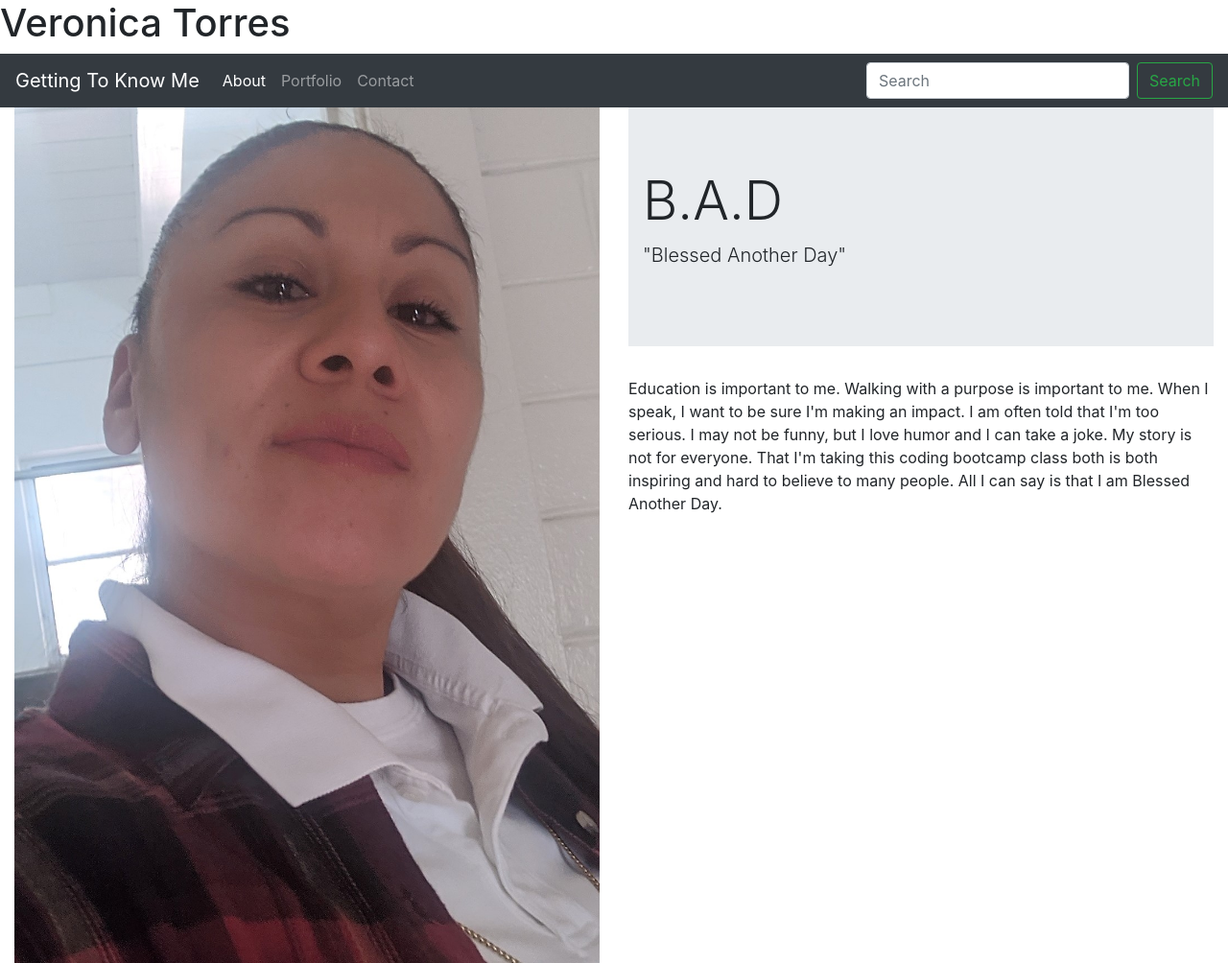
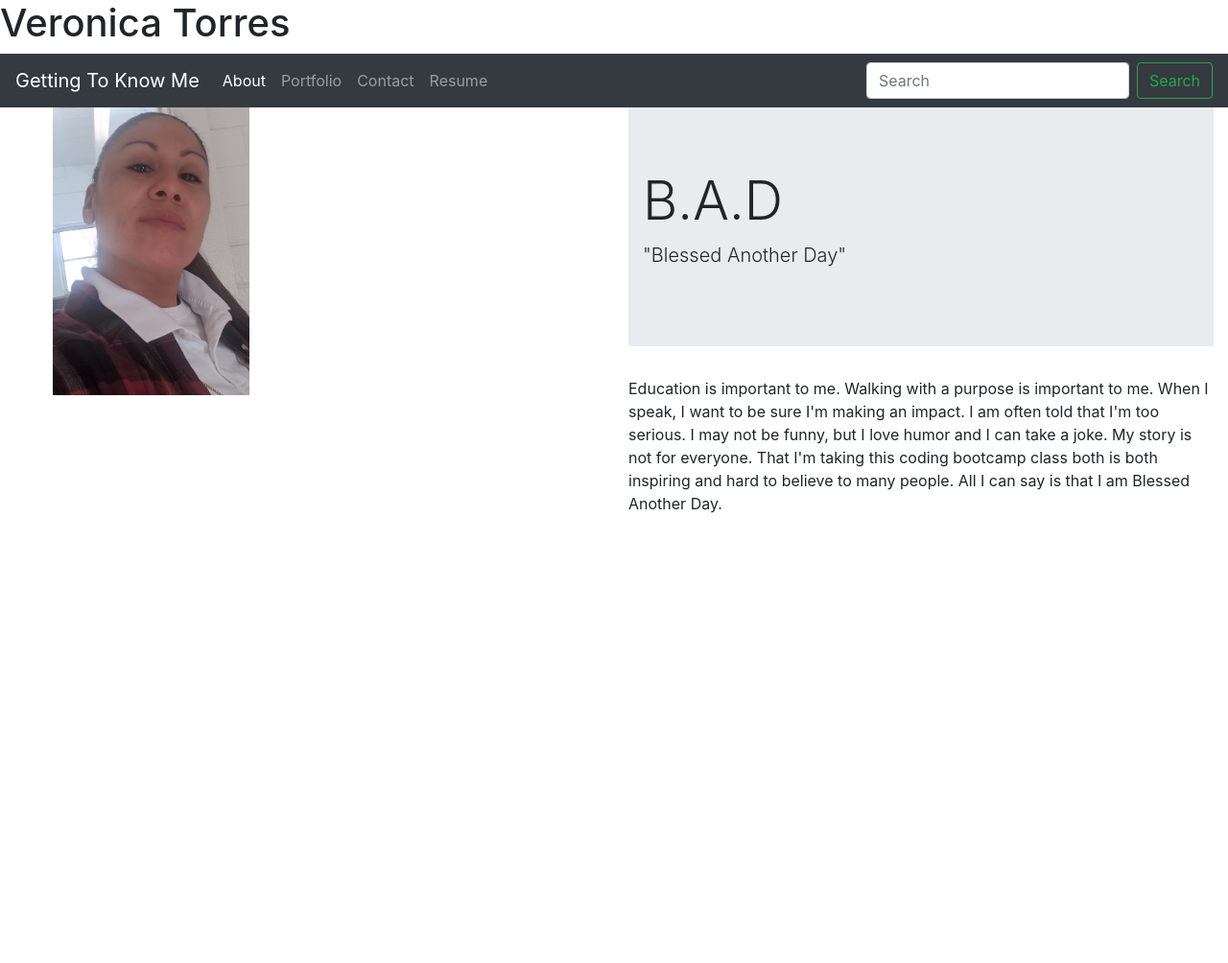
Before and after one commit to Drapeto/Portfolio, a plain HTML site: page index.html in a window 1280 px wide. Shown: the whole page at 96% size. After the commit the page ends 800 px from the top, so only its background shows below. Drawn offline with nearby package versions, Linux system fonts and the light colour scheme.

Commit message:
add CSS link and resume link

```diff
--- a/index.html
+++ b/index.html
@@ -4,6 +4,7 @@
 <head>
   <meta charset="UTF-8">
   <meta name="viewport" content="width=device-width, initial-scale=1.0">
+  <link rel="stylesheet" type="text/css" href="style.css">
   <link rel="stylesheet" href="https://stackpath.bootstrapcdn.com/bootstrap/4.4.1/css/bootstrap.min.css"
     integrity="sha384-Vkoo8x4CGsO3+Hhxv8T/Q5PaXtkKtu6ug5TOeNV6gBiFeWPGFN9MuhOf23Q9Ifjh" crossorigin="anonymous">
   <title>Veronica's Portfolio</title>
@@ -24,10 +25,13 @@
           <a class="nav-link" href="index.html">About</a>
         </li>
         <li class="nav-item">
-          <a class="nav-link" href="portfolio.html#">Portfolio</a>
+          <a class="nav-link" href="portfolio.html">Portfolio</a>
         </li>
         <li class="nav-item">
           <a class="nav-link" href="contact.html">Contact</a>
+        </li>
+        <li class="nav-item">
+          <a class="nav-link" href="./Assets/Veronica_Torres_Resume.pdf">Resume</a>
         </li>
       </ul>
       <form class="form-inline my-2 my-lg-0">
@@ -40,7 +44,7 @@
   <div class="container-fluid">
     <div class="row">
       <div class="col">
-        <img src="Assets/Images/Portfolio.jpg" class="img-fluid" alt="Picture of Veronica"></div>
+        <img src="Assets/Images/Portfolio.jpg" class="img-fluid" id="selfie" alt="Picture of Veronica"></div>
       <div class="col">
         <div class="jumbotron jumbotron-fluid">
           <div class="container">
--- a/style.css
+++ b/style.css
@@ -1,3 +1,4 @@
-.card{
-    height: 300;
+#selfie{
+    height: 300px;
+    margin-left: 40px;
 }
```
Also changed, not shown: contact.html (+3 -0 lines), portfolio.html (+4 -8 lines), Assets/Images/ResumeSnip.JPG (renamed from ResumeSnip.JPG).
